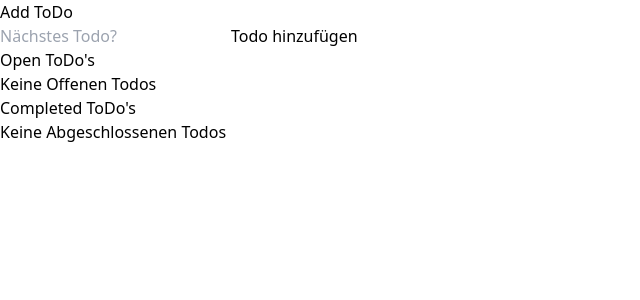
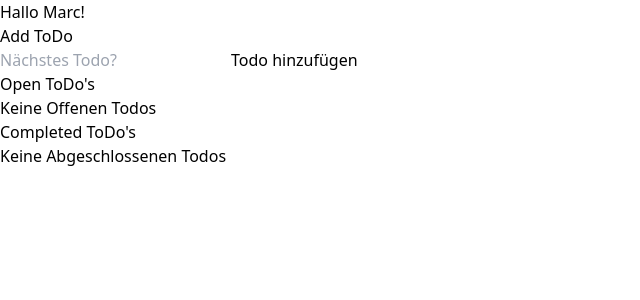
Before and after one commit to guenyoo/macromedia-frameworks-01-react, a React (Vite) app: page / in a window 1280 px wide. Shown: the top 300 px of the page, without its empty margins (0-640 px from the left). Built offline with nearby package versions, Linux system fonts and the light colour scheme.

Commit message:
Update App.jsx

```diff
--- a/src/App.jsx
+++ b/src/App.jsx
@@ -3,6 +3,7 @@ import { Todos } from './components/Todos';
 function App() {
   return (
     <main className="grid place-items-center place-content-center h-screen">
+      <h1>Hallo Marc!</h1>
       <Todos />
     </main>
   );
```
